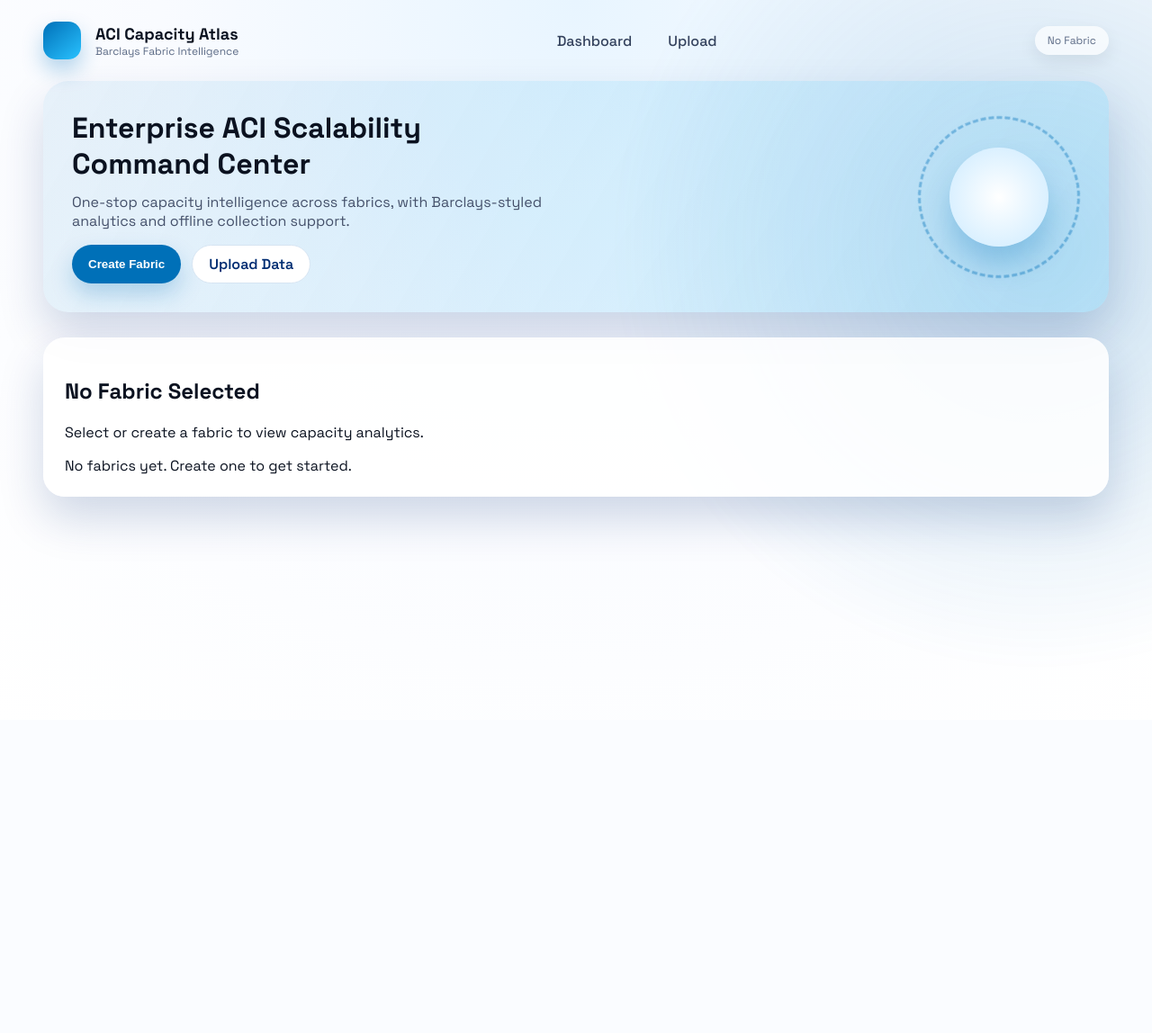
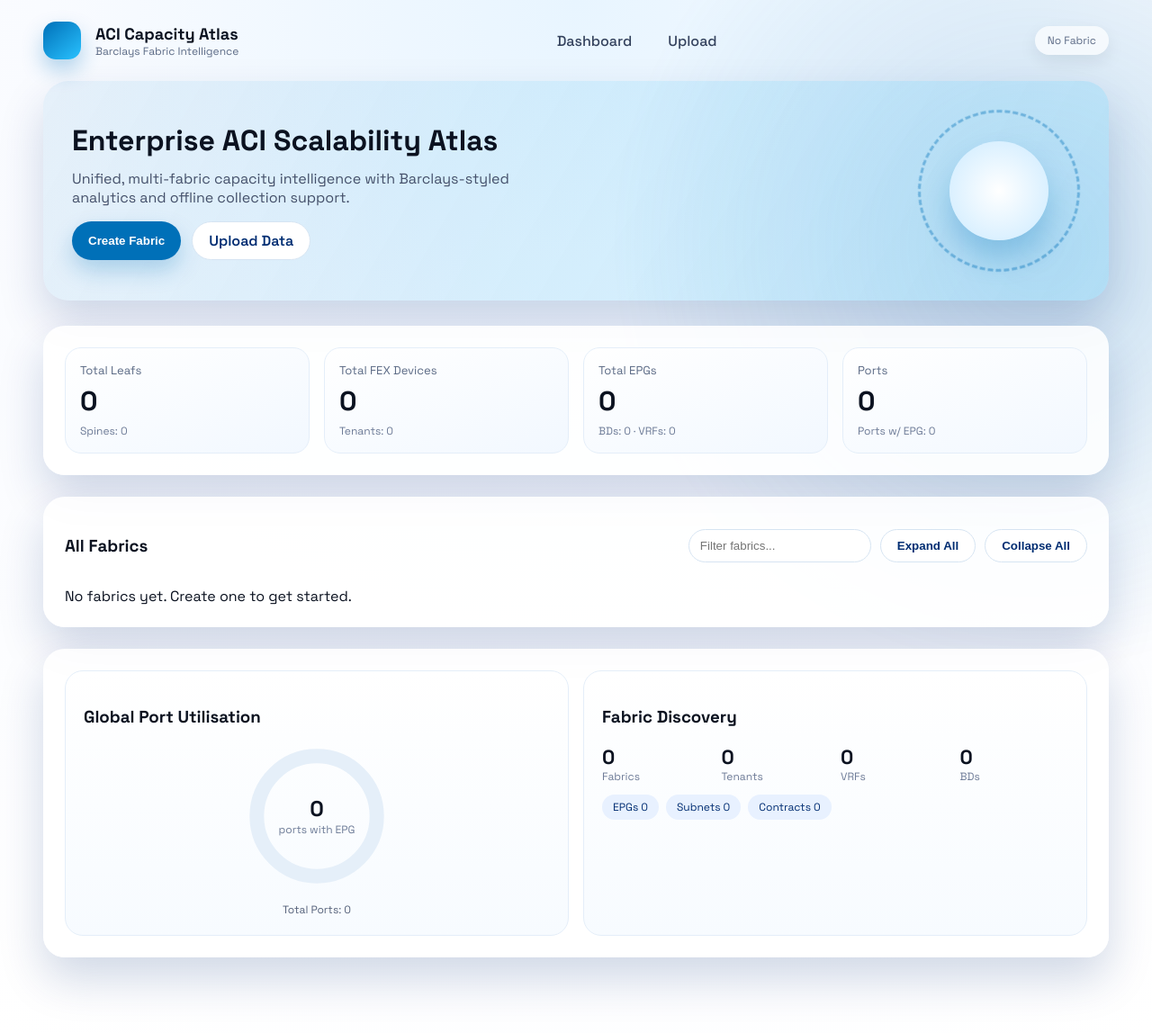
Before and after one commit to sartios-source/acicap, a Flask app: page / in a window 1280 px wide. Shown: the whole page at 90% size. Before the commit the page ends 618 px from the top, so only its background shows below. Run offline with Flask 3, Linux system fonts and the light colour scheme; some libraries are stand-ins or nearby versions.

Commit message:
Redesign dashboard for multi-fabric overview

```diff
--- a/app.py
+++ b/app.py
@@ -66,11 +66,37 @@ def inject_fabrics():
 @app.route("/")
 def index():
     current_fabric = session.get("current_fabric")
-    analysis = None
-    if current_fabric:
-        analyzer = _get_analyzer(current_fabric)
+    fabrics = fm.list_fabrics()
+    fabric_views = []
+    totals = {
+        "leafs": 0,
+        "spines": 0,
+        "fex": 0,
+        "tenants": 0,
+        "vrfs": 0,
+        "bds": 0,
+        "epgs": 0,
+        "subnets": 0,
+        "contracts": 0,
+        "ports": 0,
+        "ports_with_epg": 0,
+    }
+    for fabric in fabrics:
+        name = fabric["name"]
+        analyzer = _get_analyzer(name)
         analysis = analyzer.analyze()
-    return render_template("index.html", analysis=analysis, current_fabric=current_fabric)
+        summary = analysis.get("summary", {})
+        ports = analysis.get("ports", {})
+        for key in ("leafs", "spines", "fex", "tenants", "vrfs", "bds", "epgs", "subnets", "contracts"):
+            totals[key] += int(summary.get(key, 0) or 0)
+        totals["ports"] += int(ports.get("total", 0) or 0)
+        totals["ports_with_epg"] += int(ports.get("ports_with_epg", 0) or 0)
+        fabric_views.append({
+            "fabric": name,
+            "meta": fabric,
+            "analysis": analysis
+        })
+    return render_template("index.html", current_fabric=current_fabric, fabrics=fabrics, fabric_views=fabric_views, totals=totals)
 
 
 @app.route("/upload_page")
--- a/static/app.js
+++ b/static/app.js
@@ -50,6 +50,26 @@ async function selectFabric(name) {
   location.reload();
 }
 
+function toggleFabric(name) {
+  const panel = document.getElementById(`detail-${name}`);
+  if (!panel) return;
+  panel.classList.toggle('hidden');
+}
+
+function filterFabrics() {
+  const term = (document.getElementById('fabric-filter')?.value || '').toLowerCase();
+  document.querySelectorAll('.fabric-card').forEach((card) => {
+    const name = card.dataset.fabric?.toLowerCase() || '';
+    card.style.display = name.includes(term) ? 'block' : 'none';
+  });
+}
+
+function expandAll(expand) {
+  document.querySelectorAll('.fabric-card-detail').forEach((panel) => {
+    panel.classList.toggle('hidden', !expand);
+  });
+}
+
 window.addEventListener('DOMContentLoaded', () => {
   document.querySelectorAll('[data-count]').forEach(animateCount);
   document.querySelectorAll('.ring-progress').forEach(animateProgressRing);
--- a/static/styles.css
+++ b/static/styles.css
@@ -386,6 +386,13 @@ button.primary:hover, a.primary:hover {
   gap: 10px;
 }
 
+.panel-actions input {
+  padding: 8px 12px;
+  border-radius: 999px;
+  border: 1px solid #d6e4f2;
+  min-width: 180px;
+}
+
 .table {
   display: grid;
   gap: 8px;
@@ -450,6 +457,56 @@ button.primary:hover, a.primary:hover {
   display: grid;
   gap: 12px;
   margin-top: 16px;
+}
+
+.fabric-gallery {
+  padding: 24px;
+}
+
+.fabric-grid {
+  display: grid;
+  grid-template-columns: repeat(auto-fit, minmax(260px, 1fr));
+  gap: 16px;
+}
+
+.fabric-card {
+  background: #ffffff;
+  border-radius: 18px;
+  padding: 16px;
+  border: 1px solid #e4eef9;
+  box-shadow: 0 12px 24px rgba(15, 23, 42, 0.08);
+}
+
+.fabric-card-header {
+  display: flex;
+  justify-content: space-between;
+  align-items: center;
+  gap: 12px;
+  margin-bottom: 12px;
+}
+
+.fabric-card-metrics {
+  display: grid;
+  grid-template-columns: repeat(auto-fit, minmax(100px, 1fr));
+  gap: 12px;
+}
+
+.fabric-card-detail {
+  margin-top: 14px;
+  padding-top: 12px;
+  border-top: 1px dashed #d8e6f4;
+}
+
+.detail-grid {
+  display: grid;
+  grid-template-columns: repeat(auto-fit, minmax(160px, 1fr));
+  gap: 12px;
+}
+
+.detail-block h4 {
+  margin: 0 0 6px;
+  font-size: 13px;
+  color: #5b6a85;
 }
 
 .fabric-item {
--- a/templates/index.html
+++ b/templates/index.html
@@ -5,8 +5,8 @@
 {% block content %}
 <section class="hero">
   <div class="hero-content">
-    <h1>Enterprise ACI Scalability Command Center</h1>
-    <p>One-stop capacity intelligence across fabrics, with Barclays-styled analytics and offline collection support.</p>
+    <h1>Enterprise ACI Scalability Atlas</h1>
+    <p>Unified, multi-fabric capacity intelligence with Barclays-styled analytics and offline collection support.</p>
     <div class="hero-actions">
       <button class="primary" onclick="openFabricModal()">Create Fabric</button>
       <a class="ghost" href="{{ url_for('upload_page') }}">Upload Data</a>
@@ -18,209 +18,156 @@
   </div>
 </section>
 
-{% if not current_fabric %}
-  <section class="panel">
-    <h2>No Fabric Selected</h2>
-    <p>Select or create a fabric to view capacity analytics.</p>
-    <div class="fabric-list">
-      {% for fabric in fabrics %}
-        <button class="fabric-item" onclick="selectFabric('{{ fabric.name }}')">
-          <div class="fabric-name">{{ fabric.name }}</div>
-          <div class="fabric-meta">{{ fabric.dataset_count }} datasets · {{ fabric.modified }}</div>
-        </button>
+<section class="panel metrics-grid">
+    <div class="metric-card">
+      <div class="metric-title">Total Leafs</div>
+      <div class="metric-value" data-count="{{ totals.leafs }}">0</div>
+      <div class="metric-sub">Spines: {{ totals.spines }}</div>
+    </div>
+    <div class="metric-card">
+      <div class="metric-title">Total FEX Devices</div>
+      <div class="metric-value" data-count="{{ totals.fex }}">0</div>
+      <div class="metric-sub">Tenants: {{ totals.tenants }}</div>
+    </div>
+    <div class="metric-card">
+      <div class="metric-title">Total EPGs</div>
+      <div class="metric-value" data-count="{{ totals.epgs }}">0</div>
+      <div class="metric-sub">BDs: {{ totals.bds }} · VRFs: {{ totals.vrfs }}</div>
+    </div>
+    <div class="metric-card">
+      <div class="metric-title">Ports</div>
+      <div class="metric-value" data-count="{{ totals.ports }}">0</div>
+      <div class="metric-sub">Ports w/ EPG: {{ totals.ports_with_epg }}</div>
+    </div>
+  </section>
+
+  <section class="panel fabric-gallery">
+    <div class="panel-header">
+      <h3>All Fabrics</h3>
+      <div class="panel-actions">
+        <input id="fabric-filter" placeholder="Filter fabrics..." oninput="filterFabrics()">
+        <button class="ghost" onclick="expandAll(true)">Expand All</button>
+        <button class="ghost" onclick="expandAll(false)">Collapse All</button>
+      </div>
+    </div>
+    <div class="fabric-grid" id="fabric-grid">
+      {% for item in fabric_views %}
+      <div class="fabric-card" data-fabric="{{ item.fabric }}">
+        <div class="fabric-card-header">
+          <div>
+            <div class="fabric-name">{{ item.fabric }}</div>
+            <div class="fabric-meta">{{ item.meta.dataset_count }} datasets · {{ item.meta.modified }}</div>
+          </div>
+          <button class="ghost small" onclick="toggleFabric('{{ item.fabric }}')">Details</button>
+        </div>
+        <div class="fabric-card-metrics">
+          <div>
+            <div class="stat-value" data-count="{{ item.analysis.summary.leafs }}">0</div>
+            <div class="stat-label">Leafs</div>
+          </div>
+          <div>
+            <div class="stat-value" data-count="{{ item.analysis.summary.epgs }}">0</div>
+            <div class="stat-label">EPGs</div>
+          </div>
+          <div>
+            <div class="stat-value" data-count="{{ item.analysis.ports.ports_with_epg }}">0</div>
+            <div class="stat-label">Ports w/ EPG</div>
+          </div>
+          <div>
+            <div class="stat-value" data-count="{{ item.analysis.l3out.border_leaf_count }}">0</div>
+            <div class="stat-label">Border Leafs</div>
+          </div>
+        </div>
+        <div class="fabric-card-detail hidden" id="detail-{{ item.fabric }}">
+          <div class="detail-grid">
+            <div class="detail-block">
+              <h4>Port Utilisation</h4>
+              <div class="progress-bar">
+                <div class="progress-fill" data-progress="{{ (item.analysis.ports.ports_with_epg / (item.analysis.ports.total or 1) * 100) | round(1) }}"></div>
+              </div>
+              <div class="progress-meta">
+                {{ item.analysis.ports.ports_with_epg }} / {{ item.analysis.ports.total }} ports
+              </div>
+            </div>
+            <div class="detail-block">
+              <h4>Tenant Scale</h4>
+              <div class="pill-row">
+                <span class="pill">VRFs {{ item.analysis.summary.vrfs }}</span>
+                <span class="pill">BDs {{ item.analysis.summary.bds }}</span>
+                <span class="pill">EPGs {{ item.analysis.summary.epgs }}</span>
+              </div>
+            </div>
+            <div class="detail-block">
+              <h4>Completeness</h4>
+              <div class="pill-row">
+                <span class="pill {{ 'success' if not item.analysis.completeness.missing_required else 'danger' }}">
+                  {{ item.analysis.completeness.completeness_score }}%
+                </span>
+              </div>
+            </div>
+            <div class="detail-block">
+              <h4>Actions</h4>
+              <div class="panel-actions">
+                <button class="ghost small" onclick="selectFabric('{{ item.fabric }}')">Focus</button>
+                <a class="primary small" href="{{ url_for('export_excel', fabric_name=item.fabric) }}">Export Excel</a>
+              </div>
+            </div>
+          </div>
+        </div>
+      </div>
       {% else %}
         <div class="empty">No fabrics yet. Create one to get started.</div>
       {% endfor %}
     </div>
   </section>
-{% else %}
-  <section class="panel metrics-grid">
-    <div class="metric-card">
-      <div class="metric-title">Leafs</div>
-      <div class="metric-value" data-count="{{ analysis.summary.leafs }}">0</div>
-      <div class="metric-sub">Spines: {{ analysis.summary.spines }}</div>
-    </div>
-    <div class="metric-card">
-      <div class="metric-title">FEX Devices</div>
-      <div class="metric-value" data-count="{{ analysis.summary.fex }}">0</div>
-      <div class="metric-sub">Border Leafs: {{ analysis.l3out.border_leaf_count }}</div>
-    </div>
-    <div class="metric-card">
-      <div class="metric-title">EPGs</div>
-      <div class="metric-value" data-count="{{ analysis.summary.epgs }}">0</div>
-      <div class="metric-sub">BDs: {{ analysis.summary.bds }} · VRFs: {{ analysis.summary.vrfs }}</div>
-    </div>
-    <div class="metric-card">
-      <div class="metric-title">Tenants</div>
-      <div class="metric-value" data-count="{{ analysis.summary.tenants }}">0</div>
-      <div class="metric-sub">Contracts: {{ analysis.summary.contracts }}</div>
-    </div>
-  </section>
 
   <section class="panel split">
     <div class="chart-card">
-      <h3>Port Utilisation</h3>
+      <h3>Global Port Utilisation</h3>
       <div class="ring">
         <svg viewBox="0 0 120 120">
           <circle cx="60" cy="60" r="50"></circle>
           <circle cx="60" cy="60" r="50" class="ring-progress"
-                  data-progress="{{ (analysis.ports.ports_with_epg / (analysis.ports.total or 1) * 100) | round(1) }}"></circle>
+                  data-progress="{{ (totals.ports_with_epg / (totals.ports or 1) * 100) | round(1) }}"></circle>
         </svg>
         <div class="ring-center">
-          <div class="ring-value">{{ analysis.ports.ports_with_epg }}</div>
+          <div class="ring-value">{{ totals.ports_with_epg }}</div>
           <div class="ring-label">ports with EPG</div>
         </div>
       </div>
       <div class="ring-meta">
-        <span>Up: {{ analysis.ports.up }}</span>
-        <span>Down: {{ analysis.ports.down }}</span>
-        <span>Unknown: {{ analysis.ports.unknown }}</span>
+        <span>Total Ports: {{ totals.ports }}</span>
       </div>
     </div>
 
     <div class="chart-card">
-      <h3>L3Out & Border Leaf Scale</h3>
+      <h3>Fabric Discovery</h3>
       <div class="stat-grid">
         <div>
-          <div class="stat-value" data-count="{{ analysis.l3out.l3outs }}">0</div>
-          <div class="stat-label">L3Outs</div>
+          <div class="stat-value" data-count="{{ fabrics | length }}">0</div>
+          <div class="stat-label">Fabrics</div>
         </div>
         <div>
-          <div class="stat-value" data-count="{{ analysis.l3out.external_epgs }}">0</div>
-          <div class="stat-label">External EPGs</div>
+          <div class="stat-value" data-count="{{ totals.tenants }}">0</div>
+          <div class="stat-label">Tenants</div>
         </div>
         <div>
-          <div class="stat-value" data-count="{{ analysis.l3out.bgp_peers }}">0</div>
-          <div class="stat-label">BGP Peers</div>
+          <div class="stat-value" data-count="{{ totals.vrfs }}">0</div>
+          <div class="stat-label">VRFs</div>
         </div>
         <div>
-          <div class="stat-value" data-count="{{ analysis.l3out.ospf_interfaces }}">0</div>
-          <div class="stat-label">OSPF Ifaces</div>
+          <div class="stat-value" data-count="{{ totals.bds }}">0</div>
+          <div class="stat-label">BDs</div>
         </div>
       </div>
       <div class="pill-row">
-        {% for leaf in analysis.l3out.border_leafs %}
-          <span class="pill">Border Leaf {{ leaf }}</span>
-        {% endfor %}
-        {% if not analysis.l3out.border_leafs %}
-          <span class="pill muted">No border leaf data</span>
-        {% endif %}
+        <span class="pill">EPGs {{ totals.epgs }}</span>
+        <span class="pill">Subnets {{ totals.subnets }}</span>
+        <span class="pill">Contracts {{ totals.contracts }}</span>
       </div>
     </div>
   </section>
 
-  <section class="panel split">
-    <div class="chart-card">
-      <h3>VLAN Pools</h3>
-      <div class="progress-row">
-        <div class="progress-label">Pool Utilisation</div>
-        <div class="progress-bar">
-          <div class="progress-fill" data-progress="{{ (analysis.vlan_pools.used_vlan_count / (analysis.vlan_pools.pool_vlan_capacity or 1) * 100) | round(1) }}"></div>
-        </div>
-        <div class="progress-meta">
-          {{ analysis.vlan_pools.used_vlan_count }} used / {{ analysis.vlan_pools.pool_vlan_capacity }} capacity
-        </div>
-      </div>
-      <div class="stat-grid">
-        <div>
-          <div class="stat-value" data-count="{{ analysis.vlan_pools.pool_count }}">0</div>
-          <div class="stat-label">Pools</div>
-        </div>
-        <div>
-          <div class="stat-value" data-count="{{ analysis.vlan_overlap.total_vlans }}">0</div>
-          <div class="stat-label">VLANs in Use</div>
-        </div>
-      </div>
-    </div>
-
-    <div class="chart-card">
-      <h3>vPC Scale</h3>
-      <div class="stat-grid">
-        <div>
-          <div class="stat-value" data-count="{{ analysis.vpc.vpc_domains }}">0</div>
-          <div class="stat-label">vPC Domains</div>
-        </div>
-        <div>
-          <div class="stat-value" data-count="{{ analysis.vpc.port_channels }}">0</div>
-          <div class="stat-label">Port-Channels</div>
-        </div>
-        <div>
-          <div class="stat-value" data-count="{{ analysis.vpc.lacp_entities }}">0</div>
-          <div class="stat-label">LACP Entities</div>
-        </div>
-        <div>
-          <div class="stat-value" data-count="{{ analysis.vpc.vpc_interfaces }}">0</div>
-          <div class="stat-label">vPC Interfaces</div>
-        </div>
-      </div>
-    </div>
-  </section>
-
-  <section class="panel">
-    <div class="panel-header">
-      <h3>Tenant Scalability</h3>
-      <div class="panel-actions">
-        <a class="ghost" href="{{ url_for('upload_page') }}">Upload More Data</a>
-        <a class="primary small" href="{{ url_for('export_excel', fabric_name=current_fabric) }}">Export Excel</a>
-      </div>
-    </div>
-    <div class="table">
-      <div class="table-row head">
-        <div>Tenant</div>
-        <div>VRFs</div>
-        <div>BDs</div>
-        <div>EPGs</div>
-        <div>Subnets</div>
-        <div>Contracts</div>
-      </div>
-      {% for row in analysis.tenants.rows %}
-      <div class="table-row">
-        <div>{{ row.tenant }}</div>
-        <div>{{ row.vrfs }}</div>
-        <div>{{ row.bds }}</div>
-        <div>{{ row.epgs }}</div>
-        <div>{{ row.subnets }}</div>
-        <div>{{ row.contracts }}</div>
-      </div>
-      {% else %}
-      <div class="table-row empty">No tenant data</div>
-      {% endfor %}
-    </div>
-  </section>
-
-  <section class="panel">
-    <div class="panel-header">
-      <h3>Data Completeness</h3>
-      <div class="score">{{ analysis.completeness.completeness_score }}%</div>
-    </div>
-    <div class="completeness">
-      <div>
-        <h4>Missing Required</h4>
-        {% if analysis.completeness.missing_required %}
-          <div class="pill-row">
-            {% for item in analysis.completeness.missing_required %}
-              <span class="pill danger">{{ item }}</span>
-            {% endfor %}
-          </div>
-        {% else %}
-          <div class="pill-row"><span class="pill success">All required classes present</span></div>
-        {% endif %}
-      </div>
-      <div>
-        <h4>Missing Optional</h4>
-        {% if analysis.completeness.missing_optional %}
-          <div class="pill-row">
-            {% for item in analysis.completeness.missing_optional %}
-              <span class="pill muted">{{ item }}</span>
-            {% endfor %}
-          </div>
-        {% else %}
-          <div class="pill-row"><span class="pill success">All optional classes present</span></div>
-        {% endif %}
-      </div>
-    </div>
-  </section>
-{% endif %}
 
 <div id="fabric-modal" class="modal hidden">
   <div class="modal-card">
```
